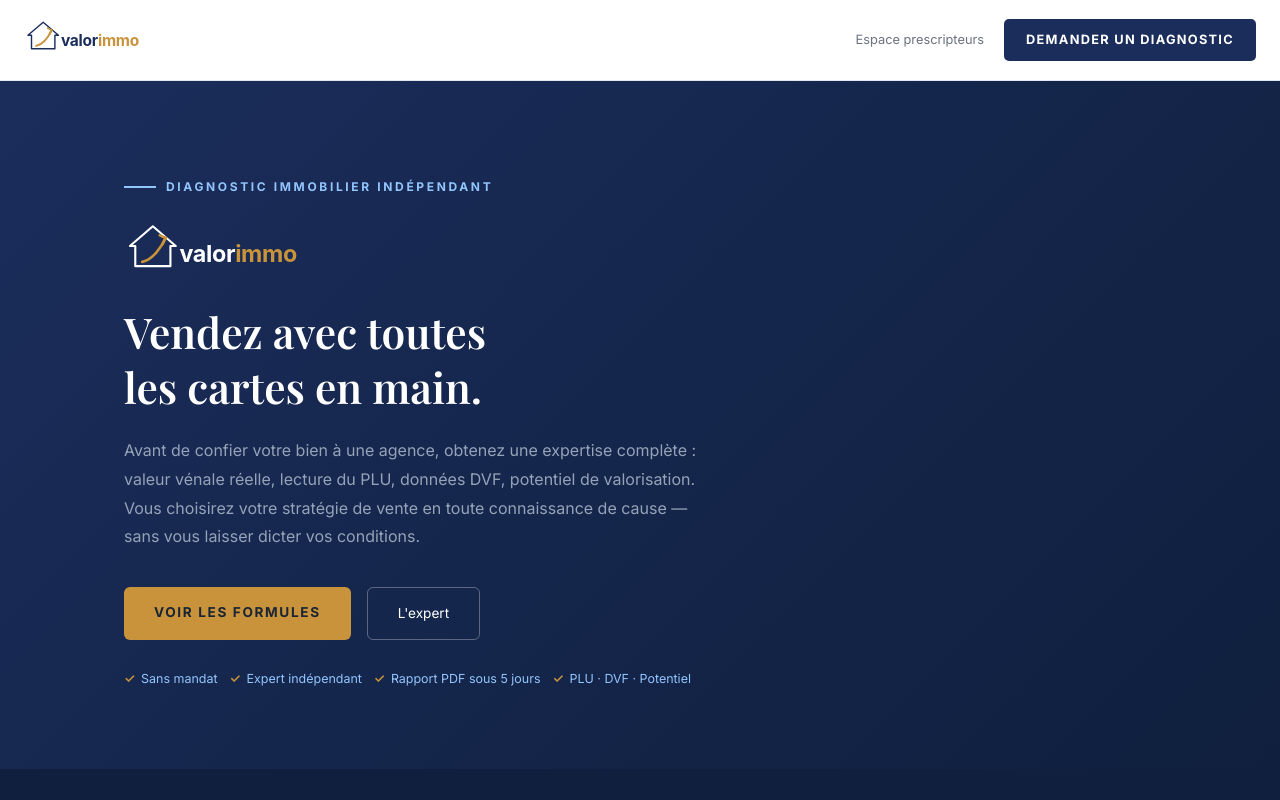
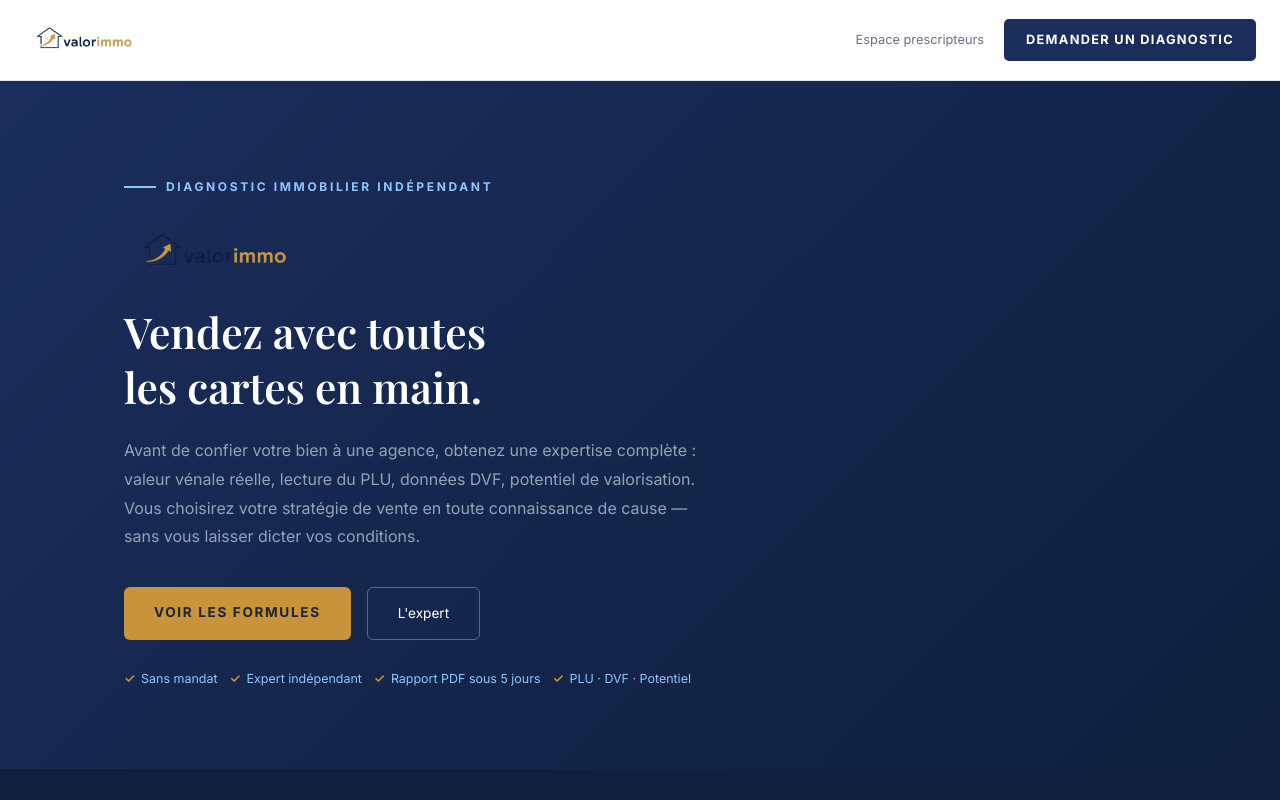
Before and after one commit to BUFFARD388/valorimmo, a plain HTML site: page particulier.html in a window 1280 px wide. Shown: the top 800 px of the page. Drawn offline with nearby package versions, Linux system fonts and the light colour scheme; a web font is replaced by a local one.

Commit message:
Logo original PNG integre partout

```diff
--- a/particulier.html
+++ b/particulier.html
@@ -473,7 +473,7 @@
 <body>
 
 <nav>
-  <a href="index.html" class="nav-logo"><img src="logo.svg" alt="Valorimmo" height="48" style="display:block;"></a>
+  <a href="index.html" class="nav-logo"><img src="logo-original.png" alt="Valorimmo" height="48" style="display:block;"></a>
   <div class="nav-right">
     <a href="prescripteur.html" class="nav-back">Espace prescripteurs</a>
     <a href="#formules" class="nav-cta" onclick="openModal('Diagnostic Essentiel — 250€')">Demander un diagnostic</a>
@@ -485,7 +485,7 @@
   <div class="container">
     <div class="hero-inner">
       <div class="hero-eyebrow">Diagnostic immobilier indépendant</div>
-      <div class="hero-logo"><img src="logo-white.svg" alt="Valorimmo" style="height:72px;display:block;margin-bottom:4px;"></div>
+      <div class="hero-logo"><img src="logo-original.png" alt="Valorimmo" style="height:72px;display:block;margin-bottom:4px;"></div>
       <h1 class="hero-headline">Vendez avec toutes<br>les cartes en main.</h1>
       <p class="hero-pitch">Avant de confier votre bien à une agence, obtenez une expertise complète : valeur vénale réelle, lecture du PLU, données DVF, potentiel de valorisation. Vous choisirez votre stratégie de vente en toute connaissance de cause — sans vous laisser dicter vos conditions.</p>
       <div class="hero-actions">
@@ -1152,7 +1152,7 @@
 
 <!-- FOOTER -->
 <footer>
-  <div class="footer-logo"><img src="logo-white.svg" alt="Valorimmo" height="40" style="display:block;"></div>
+  <div class="footer-logo"><img src="logo-original.png" alt="Valorimmo" height="40" style="display:block;"></div>
   <p>Diagnostic expert immobilier · Biens complexes &amp; potentiels de valorisation</p>
   <p style="margin-top:6px;"><a href="mailto:contact@valorimmo.app">contact@valorimmo.app</a></p>
   <p style="margin-top:8px;">© 2026 Valorimmo. Tous droits réservés.</p>
```
Also changed, not shown: admin.html (+3 -3 lines), prescripteur.html (+2 -2 lines), rapport-confirme.html (+1 -1 lines), rapport-exemple.html (+2 -3 lines), logo-original.png (added).
